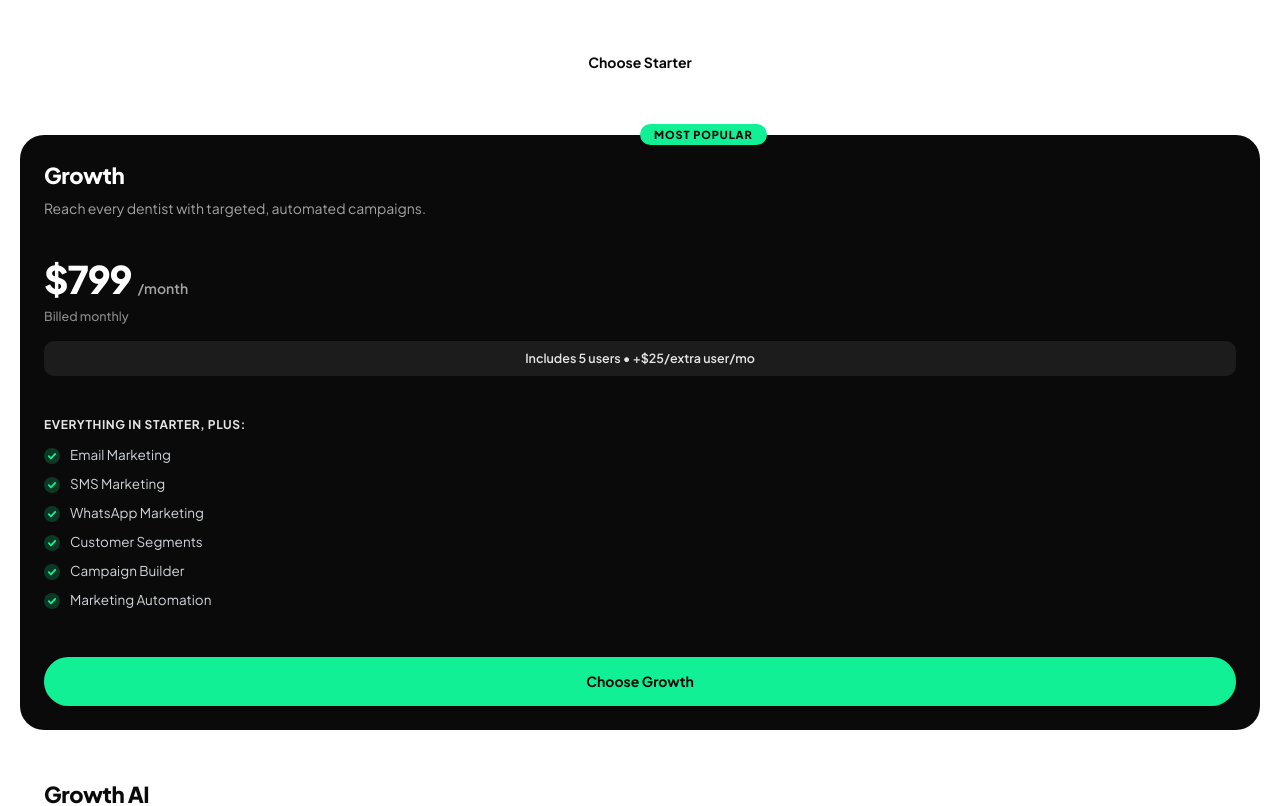
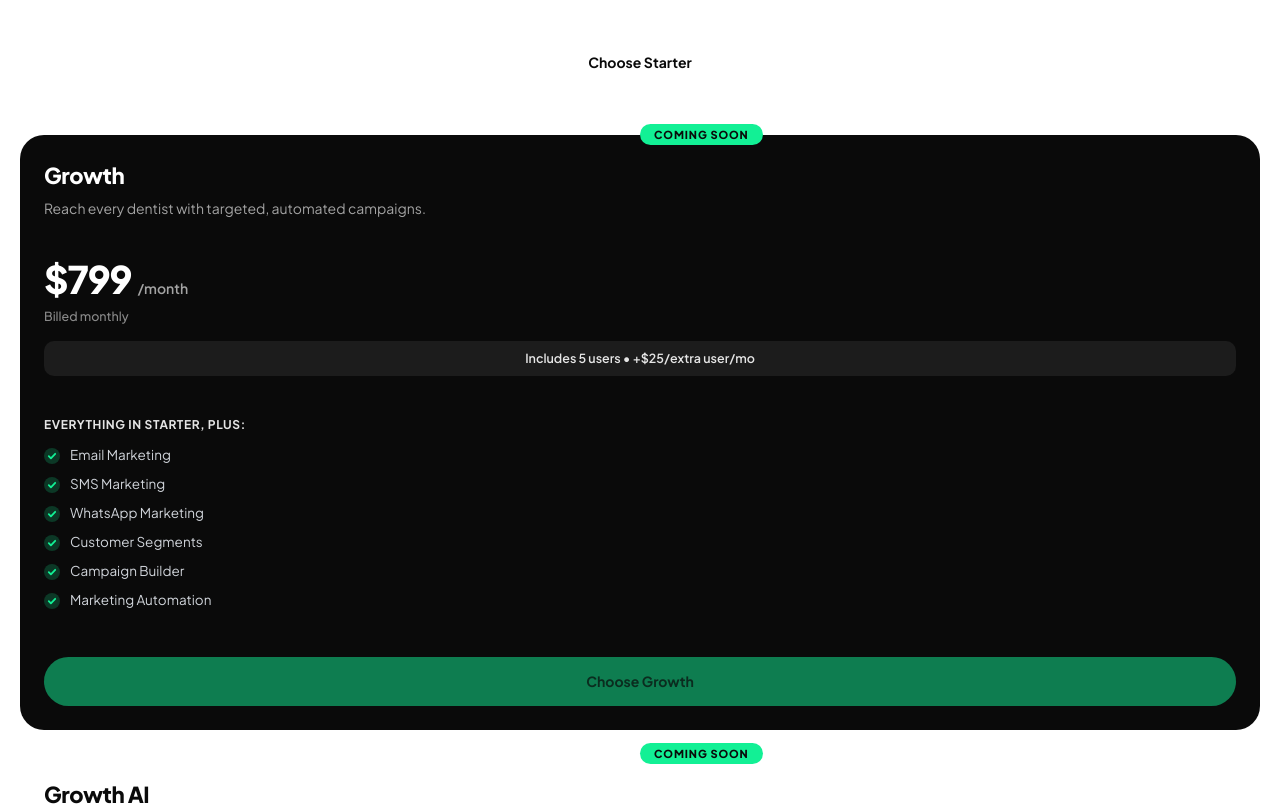
Before and after one commit to dentalPulse/dentalpulse-website, a Next.js app: page /pricing in a window 1280 px wide. Shown: the part 840-1646 px from the top of the page. Built offline with nearby package versions, Linux system fonts and the light colour scheme.

Commit message:
in pricing section only active one plan

```diff
--- a/src/components/landing/Pricing.tsx
+++ b/src/components/landing/Pricing.tsx
@@ -12,10 +12,12 @@ const CheckoutModal = dynamic(
 // Map shared PRICING_PLANS for landing page display compatibility
 const plans = PRICING_PLANS.map((p) => ({
   name: p.name,
+  badge: p.badge,
   basePriceMonthly: p.priceMonthly,
   includedUsers: p.includedUsers,
   features: p.features,
   isPopular: !!p.isPopular,
+  comingSoon: !!p.comingSoon,
 }));
 
 const EXTRA_SEAT_USD_MONTHLY = 25;
@@ -33,7 +35,10 @@ export function Pricing() {
   const [isAnnual, setIsAnnual] = useState(false);
   const [checkoutPlan, setCheckoutPlan] = useState<string | null>(null);
 
-  function handleChoosePlan(planName: string) {
+  function handleChoosePlan(planName: string, comingSoon?: boolean) {
+    if (comingSoon) {
+      return;
+    }
     if (planName === 'Enterprise') {
       window.location.href = '/book-demo';
       return;
@@ -82,18 +87,19 @@ export function Pricing() {
             {plans.map((plan, idx) => (
               <div
                 key={idx}
-                className={`flex flex-col text-left pt-[28px] sm:pt-[32px] px-[20px] sm:px-[24px] pb-[24px] rounded-[28px] sm:rounded-[32px] ${plan.isPopular
-                  ? 'bg-brand-primary border-[6px] sm:border-[8px] border-[#B8F7E1] p-4 lg:-translate-y-[4%] xl:-translate-y-[10%] backdrop-blur-[4px] shadow-[0px_6px_10px_0px_rgba(0,0,0,0.25)]'
-                  : 'bg-white'
-                  }`}
+                className={`flex flex-col text-left pt-[28px] sm:pt-[32px] px-[20px] sm:px-[24px] pb-[24px] rounded-[28px] sm:rounded-[32px] ${
+                  plan.isPopular
+                    ? 'bg-brand-primary border-[6px] sm:border-[8px] border-[#B8F7E1] p-4 lg:-translate-y-[4%] xl:-translate-y-[10%] backdrop-blur-[4px] shadow-[0px_6px_10px_0px_rgba(0,0,0,0.25)]'
+                    : 'bg-white'
+                }`}
               >
                 {/* Content inside white panel */}
                 <div className="flex flex-col flex-1">
                   <div className="flex justify-between items-start mb-4">
                     <h3 className="text-[16px] !font-normal">{plan.name}</h3>
-                    {plan.isPopular && (
-                      <span className="bg-white text-[11px] font-bold text-gray-700 px-3 py-1 rounded-md shadow-sm border border-black/10">
-                        Most Popular
+                    {plan.badge && (
+                      <span className="bg-white text-[11px] font-bold text-gray-700 px-3 py-1 rounded-md shadow-sm border border-black/10 uppercase">
+                        {plan.badge}
                       </span>
                     )}
                   </div>
@@ -130,8 +136,13 @@ export function Pricing() {
                   </ul>
                   <div className="px-2 sm:px-6 pt-2 pb-0 min-h-[52px] flex items-start mt-5">
                     <button
-                      onClick={() => handleChoosePlan(plan.name)}
-                      className={`  ${plan.isPopular ? 'bg-black text-white' : 'bg-brand-pricing-btn-bg text-black'} w-full py-3 rounded-[8px] !font-normal text-[15px] sm:text-[16px] cursor-pointer hover:opacity-90 transition-opacity`}
+                      disabled={plan.comingSoon}
+                      onClick={() => handleChoosePlan(plan.name, plan.comingSoon)}
+                      className={`${
+                        plan.isPopular ? 'bg-black text-white' : 'bg-brand-pricing-btn-bg text-black'
+                      } w-full py-3 rounded-[8px] !font-normal text-[15px] sm:text-[16px] transition-opacity ${
+                        plan.comingSoon ? 'opacity-50 cursor-not-allowed' : 'cursor-pointer hover:opacity-90'
+                      }`}
                     >
                       Choose Plan
                     </button>
@@ -146,7 +157,7 @@ export function Pricing() {
 
       {checkoutPlan && (() => {
         const plan = plans.find((p) => p.name === checkoutPlan);
-        if (!plan || plan.basePriceMonthly === null || plan.includedUsers === null) return null;
+        if (!plan || plan.comingSoon || plan.basePriceMonthly === null || plan.includedUsers === null) return null;
         return (
           <CheckoutModal
             planName={plan.name}
--- a/src/components/pricing/PricingCardsGrid.tsx
+++ b/src/components/pricing/PricingCardsGrid.tsx
@@ -16,21 +16,23 @@ export function PricingCardsGrid({ isYearly, onSelectPlan }: PricingCardsGridPro
         <div className="grid grid-cols-1 md:grid-cols-2 lg:grid-cols-4 gap-6 items-stretch">
           {PRICING_PLANS.map((plan) => {
             const isDark = plan.isPopular;
+            const isDisabled = !!plan.comingSoon;
 
             return (
               <div
                 key={plan.id}
-                className={`rounded-[24px] p-6 sm:p-7 flex flex-col justify-between transition-all duration-200 relative ${isDark
+                className={`rounded-[24px] p-6 sm:p-7 flex flex-col justify-between transition-all duration-200 relative ${
+                  isDark
                     ? 'bg-[#0A0A0A] text-white border-2 border-[#12F095] shadow-[0_24px_50px_-12px_rgba(0,0,0,0.55)] lg:-translate-y-2'
                     : plan.isCustom
                       ? 'bg-[#F9FAFB] text-[#0A0A0A] border border-[#E5E7EB] hover:border-[#D1D5DB] hover:shadow-md'
                       : 'bg-white text-[#0A0A0A] border border-[#E5E7EB] hover:border-[#D1D5DB] hover:shadow-md'
                 }`}
               >
-                {/* Popular Badge */}
+                {/* Plan Badge (e.g., Coming soon) */}
                 {plan.badge && (
-                  <div className="absolute -top-3.5 left-1/2 -translate-x-1/2">
-                    <span className="bg-[#12F095] text-[#0A0A0A] text-[11px] font-extrabold uppercase tracking-[0.08em] px-3.5 py-1 rounded-full shadow-sm">
+                  <div className="absolute -top-3.5 left-1/2 -translate-x-1/2 z-10">
+                    <span className="bg-[#12F095] text-[#0A0A0A] text-[11px] font-extrabold uppercase tracking-[0.08em] px-3.5 py-1 rounded-full shadow-sm whitespace-nowrap">
                       {plan.badge}
                     </span>
                   </div>
@@ -39,13 +41,15 @@ export function PricingCardsGrid({ isYearly, onSelectPlan }: PricingCardsGridPro
                 {/* Top Section: Header & Price */}
                 <div>
                   <h3
-                    className={`text-[22px] font-extrabold tracking-[-0.02em] ${isDark ? 'text-white' : 'text-[#0A0A0A]'
+                    className={`text-[22px] font-extrabold tracking-[-0.02em] ${
+                      isDark ? 'text-white' : 'text-[#0A0A0A]'
                     }`}
                   >
                     {plan.name}
                   </h3>
                   <p
-                    className={`mt-1.5 text-[14px] leading-[1.5] min-h-[42px] ${isDark ? 'text-[#A3A3A3]' : 'text-[#5C5C5C]'
+                    className={`mt-1.5 text-[14px] leading-[1.5] min-h-[42px] ${
+                      isDark ? 'text-[#A3A3A3]' : 'text-[#5C5C5C]'
                     }`}
                   >
                     {plan.description}
@@ -56,13 +60,15 @@ export function PricingCardsGrid({ isYearly, onSelectPlan }: PricingCardsGridPro
                     {plan.isCustom ? (
                       <div className="flex flex-col">
                         <span
-                          className={`text-[36px] sm:text-[40px] font-extrabold leading-none tracking-[-0.03em] ${isDark ? 'text-white' : 'text-[#0A0A0A]'
+                          className={`text-[36px] sm:text-[40px] font-extrabold leading-none tracking-[-0.03em] ${
+                            isDark ? 'text-white' : 'text-[#0A0A0A]'
                           }`}
                         >
                           Custom
                         </span>
                         <span
-                          className={`mt-2 text-[13px] font-medium ${isDark ? 'text-[#8A8A8A]' : 'text-[#6B7280]'
+                          className={`mt-2 text-[13px] font-medium ${
+                            isDark ? 'text-[#8A8A8A]' : 'text-[#6B7280]'
                           }`}
                         >
                           Tailored to your lab group
@@ -72,20 +78,23 @@ export function PricingCardsGrid({ isYearly, onSelectPlan }: PricingCardsGridPro
                       <div className="flex flex-col">
                         <div className="flex items-baseline gap-1.5">
                           <span
-                            className={`text-[38px] sm:text-[42px] font-extrabold leading-none tracking-[-0.03em] ${isDark ? 'text-white' : 'text-[#0A0A0A]'
+                            className={`text-[38px] sm:text-[42px] font-extrabold leading-none tracking-[-0.03em] ${
+                              isDark ? 'text-white' : 'text-[#0A0A0A]'
                             }`}
                           >
                             ${isYearly ? plan.priceYearlyPerMonth : plan.priceMonthly}
                           </span>
                           <span
-                            className={`text-[14px] font-semibold ${isDark ? 'text-[#A3A3A3]' : 'text-[#6B7280]'
+                            className={`text-[14px] font-semibold ${
+                              isDark ? 'text-[#A3A3A3]' : 'text-[#6B7280]'
                             }`}
                           >
                             /month
                           </span>
                         </div>
                         <span
-                          className={`mt-2 text-[12.5px] font-medium ${isDark ? 'text-[#8A8A8A]' : 'text-[#6B7280]'
+                          className={`mt-2 text-[12.5px] font-medium ${
+                            isDark ? 'text-[#8A8A8A]' : 'text-[#6B7280]'
                           }`}
                         >
                           {isYearly
@@ -97,7 +106,8 @@ export function PricingCardsGrid({ isYearly, onSelectPlan }: PricingCardsGridPro
 
                     {/* Seat Limit Pill */}
                     <div
-                      className={`mt-4 py-2 px-3 rounded-[10px] text-[12.5px] font-semibold flex items-center justify-center text-center ${isDark
+                      className={`mt-4 py-2 px-3 rounded-[10px] text-[12.5px] font-semibold flex items-center justify-center text-center ${
+                        isDark
                           ? 'bg-[#1C1C1C] text-[#E5E5E5] border border-white/10'
                           : plan.isCustom
                             ? 'bg-white text-[#374151] border border-[#E5E7EB]'
@@ -113,7 +123,8 @@ export function PricingCardsGrid({ isYearly, onSelectPlan }: PricingCardsGridPro
                   {/* Feature List Header */}
                   <div className="mt-5">
                     <p
-                      className={`text-[12px] font-bold uppercase tracking-[0.05em] mb-3 ${isDark ? 'text-[#E5E5E5]' : 'text-[#0A0A0A]'
+                      className={`text-[12px] font-bold uppercase tracking-[0.05em] mb-3 ${
+                        isDark ? 'text-[#E5E5E5]' : 'text-[#0A0A0A]'
                       }`}
                     >
                       {plan.featuresHeader}
@@ -124,7 +135,8 @@ export function PricingCardsGrid({ isYearly, onSelectPlan }: PricingCardsGridPro
                         <li key={idx} className="flex items-start gap-2.5 text-[13.5px] leading-[1.4]">
                           {/* Check Icon */}
                           <svg
-                            className={`w-4 h-4 shrink-0 mt-0.5 ${isDark ? 'text-[#12F095]' : 'text-[#067A47]'
+                            className={`w-4 h-4 shrink-0 mt-0.5 ${
+                              isDark ? 'text-[#12F095]' : 'text-[#067A47]'
                             }`}
                             viewBox="0 0 16 16"
                             fill="none"
@@ -158,14 +170,26 @@ export function PricingCardsGrid({ isYearly, onSelectPlan }: PricingCardsGridPro
                 <div className="mt-8 pt-4">
                   <button
                     type="button"
-                    onClick={() => onSelectPlan(plan)}
-                    className={`w-full py-3.5 px-4 rounded-full text-[14px] font-bold transition-all duration-150 cursor-pointer text-center select-none ${isDark
-                      ? 'bg-[#12F095] text-[#0A0A0A] hover:bg-[#00DF83] shadow-[0_4px_14px_rgba(18,240,149,0.3)] active:scale-[0.99]'
+                    disabled={isDisabled}
+                    onClick={() => {
+                      if (!isDisabled) {
+                        onSelectPlan(plan);
+                      }
+                    }}
+                    className={`w-full py-3.5 px-4 rounded-full text-[14px] font-bold transition-all duration-150 text-center select-none ${
+                      isDisabled
+                        ? isDark
+                          ? 'bg-[#12F095]/50 text-[#0A0A0A]/70 cursor-not-allowed'
+                          : plan.id === 'growth-ai'
+                            ? 'bg-[#0A0A0A]/40 text-white/80 cursor-not-allowed'
+                            : 'border border-[#D1D5DB] bg-[#F3F4F6] text-[#9CA3AF] cursor-not-allowed'
+                        : isDark
+                          ? 'bg-[#12F095] text-[#0A0A0A] hover:bg-[#00DF83] shadow-[0_4px_14px_rgba(18,240,149,0.3)] active:scale-[0.99] cursor-pointer'
                           : plan.isCustom
-                        ? 'border border-[#0A0A0A] bg-white text-[#0A0A0A] hover:bg-black/5 active:scale-[0.99]'
+                            ? 'border border-[#0A0A0A] bg-white text-[#0A0A0A] hover:bg-black/5 active:scale-[0.99] cursor-pointer'
                             : plan.id === 'growth-ai'
-                          ? 'bg-[#0A0A0A] text-white hover:bg-[#262626] shadow-sm active:scale-[0.99]'
-                          : 'border border-[#0A0A0A] bg-white text-[#0A0A0A] hover:bg-[#F3F4F6] active:scale-[0.99]'
+                              ? 'bg-[#0A0A0A] text-white hover:bg-[#262626] shadow-sm active:scale-[0.99] cursor-pointer'
+                              : 'border border-[#0A0A0A] bg-white text-[#0A0A0A] hover:bg-[#F3F4F6] active:scale-[0.99] cursor-pointer'
                     }`}
                   >
                     {plan.ctaText}
--- a/src/components/pricing/PricingPageContent.tsx
+++ b/src/components/pricing/PricingPageContent.tsx
@@ -18,6 +18,9 @@ export function PricingPageContent() {
   const [checkoutPlan, setCheckoutPlan] = useState<PlanData | null>(null);
 
   const handleSelectPlan = (plan: PlanData) => {
+    if (plan.comingSoon) {
+      return;
+    }
     if (plan.isCustom || !plan.priceMonthly || !plan.includedUsers) {
       // Enterprise goes to contact/demo
       window.location.href = '/book-demo';
--- a/src/data/pricingData.ts
+++ b/src/data/pricingData.ts
@@ -13,6 +13,7 @@ export interface PlanData {
   ctaText: string;
   isPopular?: boolean;
   isCustom?: boolean;
+  comingSoon?: boolean;
 }
 
 export const PRICING_PLANS: PlanData[] = [
@@ -36,11 +37,12 @@ export const PRICING_PLANS: PlanData[] = [
     ],
     ctaText: 'Choose Starter',
     isPopular: false,
+    comingSoon: false,
   },
   {
     id: 'growth',
     name: 'Growth',
-    badge: 'Most popular',
+    badge: 'Coming soon',
     description: 'Reach every dentist with targeted, automated campaigns.',
     priceMonthly: 799,
     priceYearlyPerMonth: 666,
@@ -58,10 +60,12 @@ export const PRICING_PLANS: PlanData[] = [
     ],
     ctaText: 'Choose Growth',
     isPopular: true,
+    comingSoon: true,
   },
   {
     id: 'growth-ai',
     name: 'Growth AI',
+    badge: 'Coming soon',
     description: 'Predictive intelligence that flags churn risk before it happens.',
     priceMonthly: 999,
     priceYearlyPerMonth: 833,
@@ -78,10 +82,12 @@ export const PRICING_PLANS: PlanData[] = [
     ],
     ctaText: 'Choose Growth AI',
     isPopular: false,
+    comingSoon: true,
   },
   {
     id: 'enterprise',
     name: 'Enterprise',
+    badge: 'Coming soon',
     description: 'Dedicated infrastructure, custom integrations, and SLA guarantees.',
     priceMonthly: null,
     priceYearlyPerMonth: null,
@@ -98,5 +104,6 @@ export const PRICING_PLANS: PlanData[] = [
     ctaText: 'Talk to sales',
     isCustom: true,
     isPopular: false,
+    comingSoon: true,
   },
 ];
```
Lines whose indentation alone changed are shown as unchanged.
